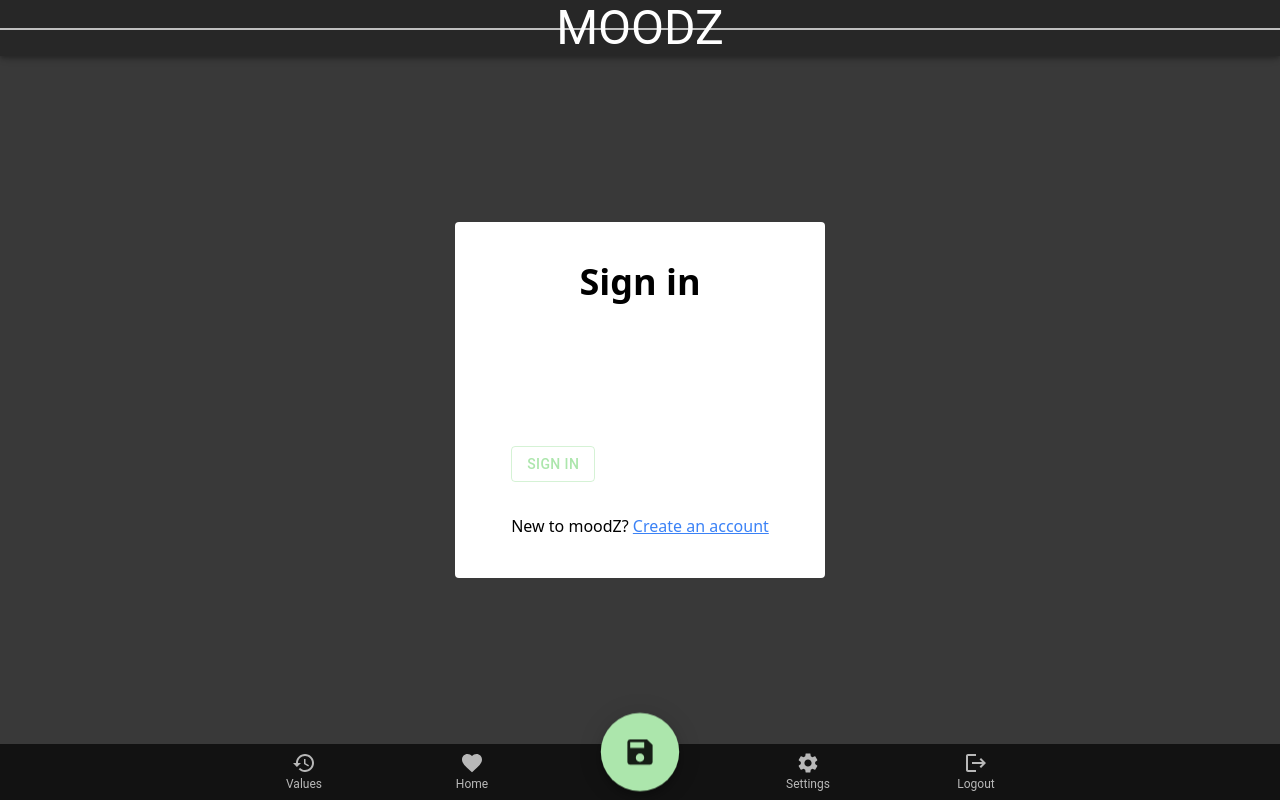
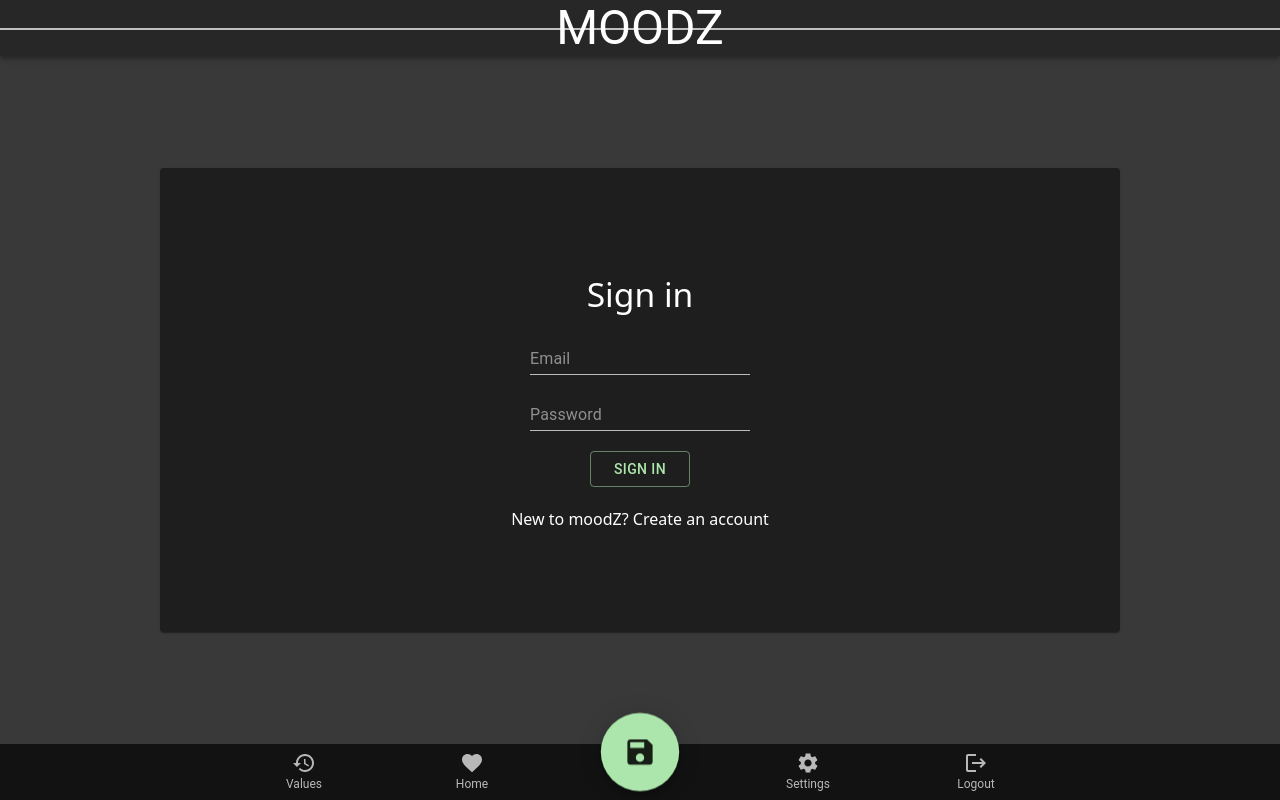
Before and after one commit to ignazka/moodz, a React (Create React App) app: page /login in a window 1280 px wide. Built offline with nearby package versions, Linux system fonts and the light colour scheme; no server answers.

Commit message:
auth styling

```diff
--- a/src/context/authContext.tsx
+++ b/src/context/authContext.tsx
@@ -77,14 +77,19 @@ export const AuthProvider = ({ children }: AuthProviderProps) => {
 
     await signInWithEmailAndPassword(auth, email, password)
       .then(userCredential => {
-
         setUser(userCredential.user);
         setLoading(false);
         <Navigate to={ROUTES.home} />;
       })
-      .catch((error: string) => {
+      .catch((error: any) => {
         if (error) {
-          setError(`User not found. Please sign up`);
+          if (error.message === 'Firebase: Error (auth/wrong-password).') {
+
+            setError('Wrong password. Please try again.');
+          } else {
+
+            setError('User not found. Please sign up')
+          }
 
         }
       })
--- a/src/index.css
+++ b/src/index.css
@@ -34,3 +34,52 @@ h1 {
   height: 100vh;
 
 }
+
+.Auth{
+display: flex;
+justify-content: center;
+align-items: center;
+height: 100vh;
+
+}
+.Auth .auth-heading{
+  font-size: 2.1em;
+}
+.Auth .auth-form{
+  display: flex;
+  flex-direction: column;
+  justify-content: center;
+  align-items: center;
+  width: 70vw;
+  height: 50vh;
+
+}
+
+.Auth input {
+  margin-top: 1.5em;
+
+}
+.Auth button {
+  margin: 1.4em;
+  width: 100px;
+}
+.Auth .error-text {
+  padding-top: 1em;
+  color: tomato;
+  font-weight: 100;
+  word-break: word-break;
+text-align: center;
+
+}
+
+.Auth .firebase-error {
+  color: #ace6ac;
+}
+
+.Auth .auth-link-ctn span {
+  font-weight: 100;
+
+}
+.Auth .auth-link:hover{
+  text-decoration: underline;
+}
--- a/src/pages/Auth.tsx
+++ b/src/pages/Auth.tsx
@@ -1,8 +1,8 @@
 import { useState, useEffect } from 'react';
 import { SubmitHandler, useForm } from 'react-hook-form';
 import useAuth from '../context/authContext';
-import { Button, InputLabel, Input } from '@mui/material';
-import {Link} from 'react-router-dom'
+import { Button, InputLabel, Input, Card, Paper } from '@mui/material';
+import { Link } from 'react-router-dom'
 
 interface Inputs {
   email: string;
@@ -12,9 +12,11 @@ interface Inputs {
 interface Props {
   isLogin: boolean;
 }
-function Login({isLogin} : Props) {
+function Login({ isLogin }: Props) {
   const [login, setLogin] = useState(isLogin);
-  const { signIn, signUp , error} = useAuth();
+  const { signIn, signUp, error } = useAuth();
+  const [isPasswordError, setIsPasswordError] = useState(false)
+  const [isEmailError, setIsEmailError] = useState(false)
 
   const {
     register,
@@ -24,7 +26,21 @@ function Login({isLogin} : Props) {
 
   useEffect(() => {
     setLogin(isLogin)
-  }, [isLogin])
+    errors.password ? setIsPasswordError(true) : setIsPasswordError(false)
+    errors.email ? setIsEmailError(true) : setIsEmailError(false)
+
+
+
+
+  }, [isLogin, errors.password, errors.email])
+
+
+  const handleClick = () => {
+
+    setLogin(true)
+
+
+  }
 
   const onSubmit: SubmitHandler<Inputs> = async ({ email, password }) => {
     if (login) {
@@ -35,27 +51,37 @@ function Login({isLogin} : Props) {
   };
 
   return (
-    <div className='relative flex h-screen w-screen flex-col px-6 md:items-center md:justify-center md:bg-transparent'
+    <div className='Auth'>
+
+      <Card sx={{ padding: '2em', margin: 'auto' }}>
+
+        <form className='auth-form'
+          onSubmit={handleSubmit(onSubmit)}
         >
-      <form
-        onSubmit={handleSubmit(onSubmit)}
-        className='relative mt-24 space-y-8 rounded bg-black/75 py-10 px-6 md:mt-0 md:max-w-md md:px-14 md:bg-white'
-        style={{background:'white'}}
-      >
-        <h1 className='text-4xl font-semibold '>{login ? 'Sign in' : 'Sign up'}</h1>
-        <div className='space-y-4'>
+          <h1 className='auth-heading'>{login ? 'Sign in' : 'Sign up'}</h1>
+          {errors.email?.type === 'required' && (
+
+            <p className='error-text'>
+              Please enter a valid email.
+            </p>
+          )}
+          {errors.password && (
+
+            <p className='error-text'>
+              Your password must contain between 4 and 60 characters.
+            </p>
+
+          )}
           <InputLabel>
             <Input
               type='email'
               placeholder='Email'
               className='input'
+              error={isEmailError}
+              // error={isError}
               {...register('email', { required: true })}
             />
-            {errors.email?.type === 'required' && (
-              <p className='p-1 text-[13px] font-light text-orange-500'>
-                Please enter a valid email.
-              </p>
-            )}
+
 
           </InputLabel>
           <InputLabel>
@@ -63,33 +89,36 @@ function Login({isLogin} : Props) {
               type='password'
               placeholder='Password'
               className='input'
+              error={isPasswordError}
+              // error={isError}
+
               {...register('password', { required: true })}
             />{' '}
-            {errors.password && (
-              <p className='p-1 text-[13px] font-light text-orange-500'>
-                Your password must contain between 4 and 60 characters.
-              </p>
-            )}
+
           </InputLabel>
-        </div>
-        {error && <p className='p-1 text-[13px] font-light text-orange-500'>
+          {error && <p className='error-text firebase-error'>
             {error} </p>}
 
-        <Button variant='outlined' onClick={() => setLogin(true)} type='submit'>
-          {login? 'Sign In' : 'Sign up'}
+          <Button variant='outlined' onClick={handleClick} type='submit'>
+            {login ? 'Sign In' : 'Sign up'}
           </Button>
-        {login?
-         <div>
-            <p>New to moodZ? <Link className='underline text-blue-500 hover:text-blue-600' to='/signup'>Create an account</Link></p>
+          {login ?
+            <div className='auth-link-ctn'>
+              <p><span>New to moodZ?
+              </span> <Link className='auth-link' to='/signup'>Create an account</Link></p>
             </div>
             :
-         <div>
-            <p>Already have an account? <Link className='underline text-blue-500 hover:text-blue-600' to='/login'>sign in</Link></p>
+            <div className='auth-link-ctn'>
+              <p><span>
+                Already have an account?
+              </span> <Link className='auth-link' to='/login'>sign in</Link></p>
             </div>
 
           }
 
+
         </form>
+      </Card>
     </div>
   );
 }
```
Lines whose indentation alone changed are shown as unchanged.
